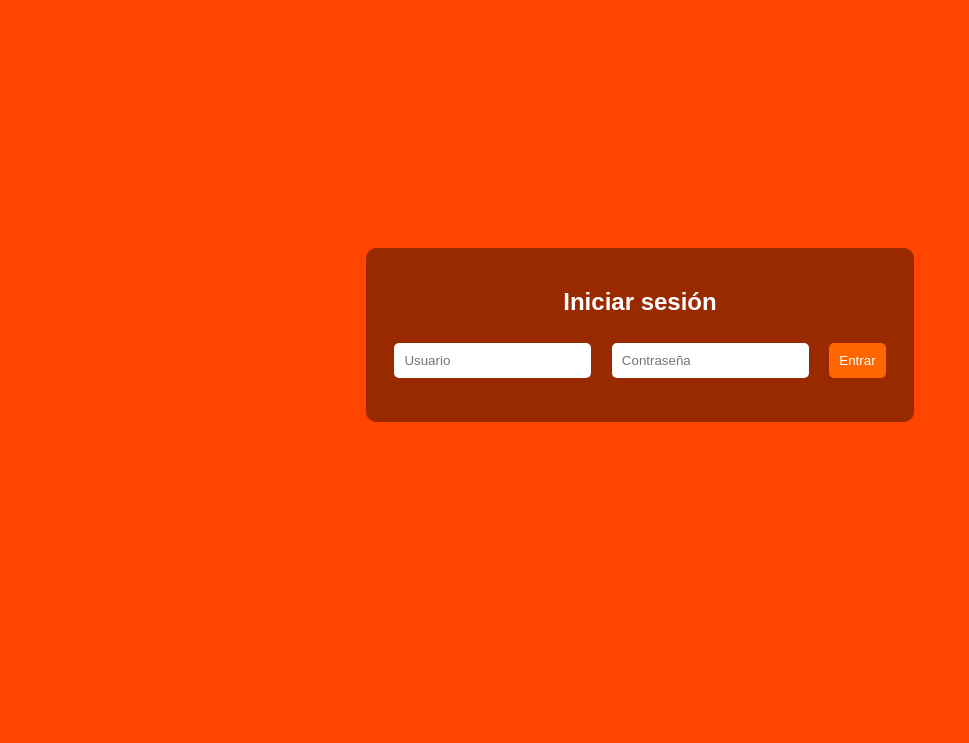
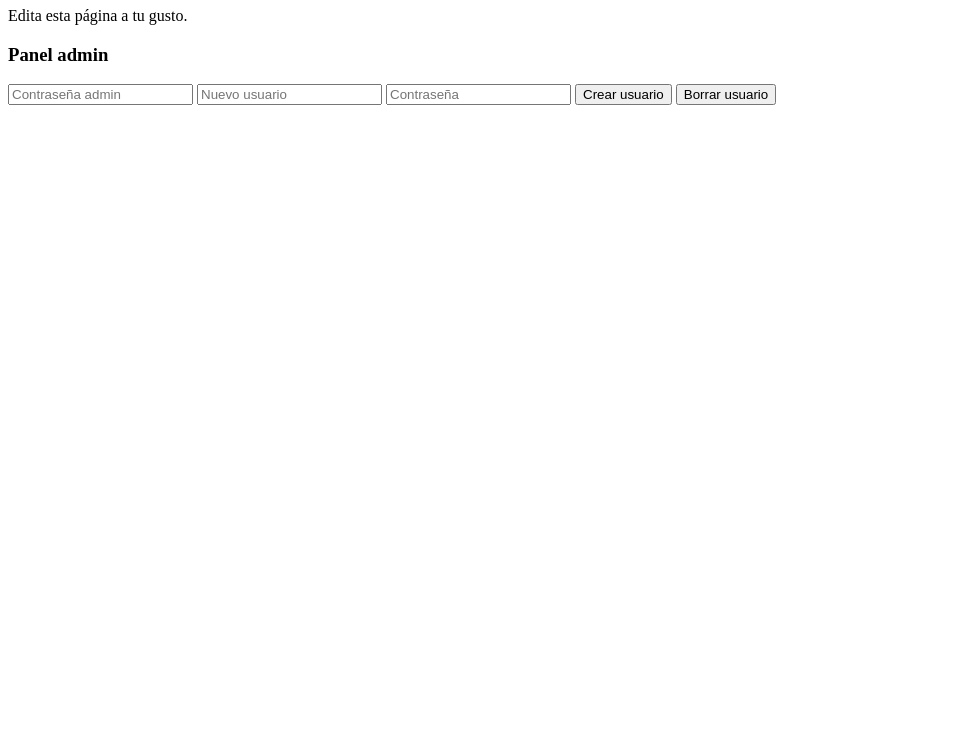
Before and after one commit to berlaseep/webestrella, a plain HTML site: page index.html in a window 1280 px wide. Shown: the part 73-816 px from the top of the page, without its empty margins (0-969 px from the left). Drawn offline with Linux system fonts and the light colour scheme.

Commit message:
Actualizar index.html

```diff
--- a/index.html
+++ b/index.html
@@ -2,40 +2,43 @@
 <html lang="es">
 <head>
   <meta charset="UTF-8">
-  <title>Login - Web Estrella</title>
-  <style>
-    body { display: flex; justify-content: center; align-items: center; height: 100vh; background: #ff4500; color: white; font-family: Arial; }
-    form { background: rgba(0,0,0,0.4); padding: 20px; border-radius: 10px; text-align: center; }
-    input, button { margin: 8px; padding: 10px; border: none; border-radius: 5px; }
-    button { background: #ff6600; color: white; cursor: pointer; }
-  </style>
+  <title>Web principal</title>
 </head>
 <body>
-  <form id="loginForm">
-    <h2>Iniciar sesión</h2>
-    <input type="text" id="username" placeholder="Usuario" required>
-    <input type="password" id="password" placeholder="Contraseña" required>
-    <button type="submit">Entrar</button>
-    <p id="error"></p>
-  </form>
+  <h1>Bienvenido</h1>
+  <p>Edita esta página a tu gusto.</p>
+
+  <h3>Panel admin</h3>
+  <input id="adminPass" type="password" placeholder="Contraseña admin">
+  <input id="newUser" placeholder="Nuevo usuario">
+  <input id="newPass" placeholder="Contraseña">
+  <button onclick="crear()">Crear usuario</button>
+  <button onclick="borrar()">Borrar usuario</button>
+  <p id="msg"></p>
 
   <script>
-    document.getElementById("loginForm").addEventListener("submit", async e => {
-      e.preventDefault();
-      const username = document.getElementById("username").value;
-      const password = document.getElementById("password").value;
+    async function crear() {
+      const res = await fetch("/.netlify/functions/createUser", {
+        method: "POST",
+        body: JSON.stringify({
+          adminPass: document.getElementById("adminPass").value,
+          username: document.getElementById("newUser").value,
+          password: document.getElementById("newPass").value
+        })
+      });
+      document.getElementById("msg").textContent = await res.text();
+    }
 
-      const res = await fetch("/.netlify/functions/login", {
+    async function borrar() {
+      const res = await fetch("/.netlify/functions/deleteUser", {
         method: "POST",
-        body: JSON.stringify({ username, password })
+        body: JSON.stringify({
+          adminPass: document.getElementById("adminPass").value,
+          username: document.getElementById("newUser").value
+        })
       });
-
-      if (res.ok) {
-        window.location.href = "web.html";
-      } else {
-        document.getElementById("error").textContent = "Usuario o contraseña incorrectos.";
-      }
-    });
+      document.getElementById("msg").textContent = await res.text();
+    }
   </script>
 </body>
 </html>
```
